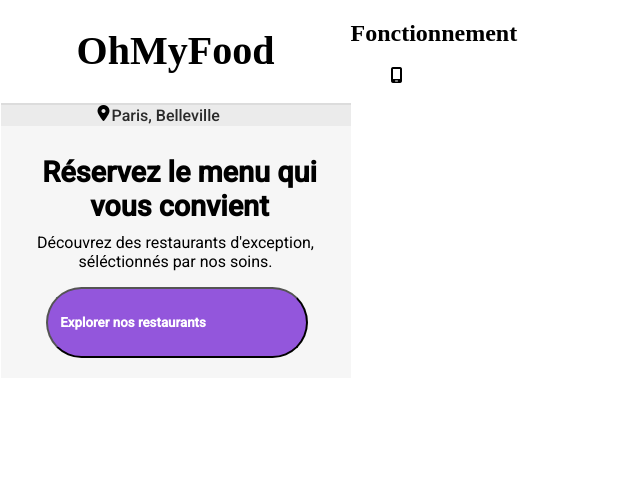
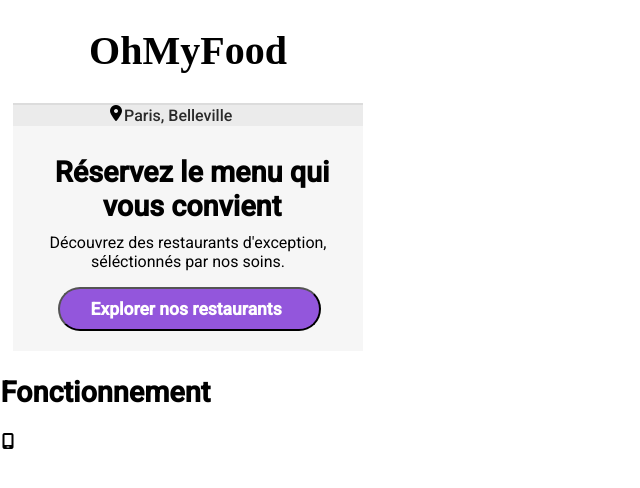
Before and after one commit to KevinAF17/Projet-3-OMF, a website: page OMFProject.html in a window 1280 px wide. Shown: the whole page, without its empty margins (0-640 px from the left). Drawn offline with nearby package versions, Linux system fonts and the light colour scheme; files that its build step writes are made by us from their sources; a web font is replaced by a local one.

Commit message:
Ajout du dossier nav.scss

```diff
--- a/sass/base/_base.scss
+++ b/sass/base/_base.scss
@@ -3,4 +3,12 @@
     width: 375px;
     padding: 0.5px;
     display: flex;
+    flex-direction: column;
 }
+
+ul, li{
+    text-decoration: none;
+    list-style-type: none;
+    padding: 0rem;
+    margin: 0rem;
+}
--- a/sass/base/_font.scss
+++ b/sass/base/_font.scss
@@ -11,9 +11,15 @@
 margin-top: 5px;
 }
 
-h1{
+h1
+{
     font-family: "Shrikhand";
-    font-size: 2.5rem
+    font-size: 2.5rem;
+}
+
+h2{
+    font-family: "Roboto";
+    font-size: 1.8rem;
 }
 
 .OmfTitre1
--- a/sass/components/_buttons.scss
+++ b/sass/components/_buttons.scss
@@ -3,11 +3,12 @@
     background-color: $colour-primary;
     color: white;
     font-weight: 500;
-    padding: 12.8px;
-    border-radius: 160px;
+    padding: 3px;
+    border-radius: 100px;
     width: 75%;
     display: flex;
     align-items: center;
+    align-content: center;
     margin-left: 45px;
     margin-bottom: 20px;
     margin-right: 15px;
@@ -15,7 +16,10 @@
     &_btn-txt{
     font-family: "Roboto";
     font-weight: bold;
+    font-size: 17.5px;
     display: flex;
-    align-content: center;
+    align-items: center;
+    padding-left: 20.5px;
+    margin: 7px;
     }
 }
--- a/sass/layout/_container.scss
+++ b/sass/layout/_container.scss
@@ -0,0 +1,35 @@
+.fct
+{
+    display: flex;
+    width: 100%;
+    flex-direction: column;
+    counter-reset: numbers;
+    &_titre-menus{
+    margin-left: 1.5px;
+    margin-right: 1.5px;
+    }
+    &_ul{
+        display: grid;
+        grid-template-columns: repeat(3, 1fr);
+        gap: 32px;
+        margin-left: 1.5px;
+        margin-right: 1.5px
+    }
+    &_f-btn{
+        display: flex;
+        flex-direction: column;
+        width: auto;
+        padding-bottom: 16px;
+    }
+    &__list{
+            content: counter(numbers);
+            display: flex;
+            align-items: center;
+            justify-content: center;
+            color: white;
+            font-size: 0.8rem;
+            width: 1.5rem;
+            height: 1.5rem;
+            border-radius: 1rem;
+    }
+}
```
